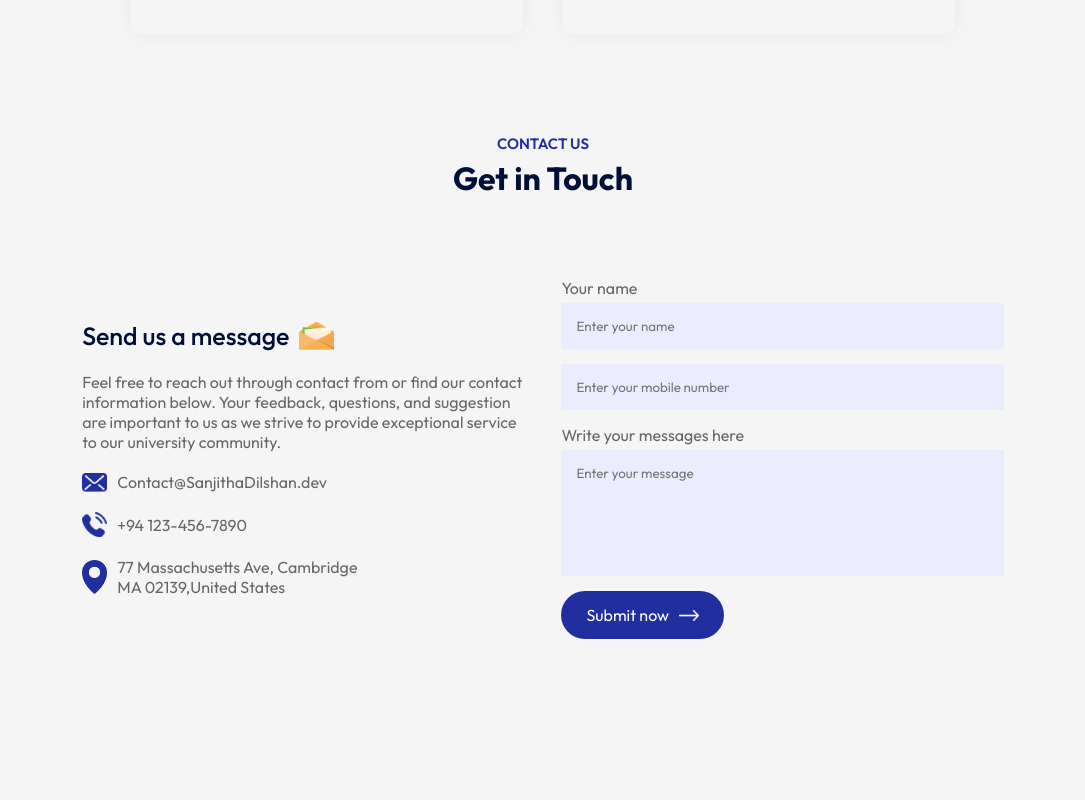
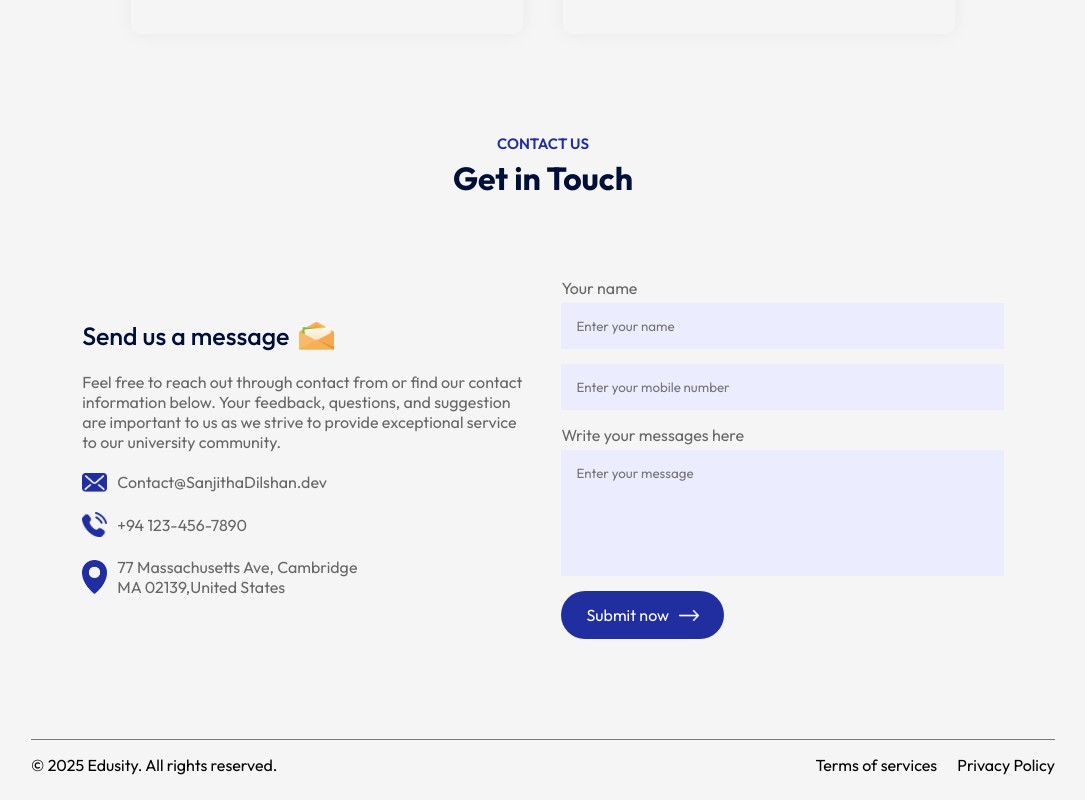
Before and after one commit to SanjithaDilshan/edusity, a React (Vite) app: page / in a window 1280 px wide. Shown: the part 2906-3706 px from the top of the page, without its empty margins (97-1182 px from the left). Before the commit the page ends 3645 px from the top, so only its background shows below. Built offline with nearby package versions, Linux system fonts and the light colour scheme.

Commit message:
Complete Footer.

```diff
--- a/src/App.jsx
+++ b/src/App.jsx
@@ -7,6 +7,7 @@ import About from "./Components/About/About";
 import Campus from "./Components/Campus/Campus";
 import Testimonials from "./Components/Testimonials/Testimonials";
 import Contact from "./Components/Contact/Contact";
+import Footer from "./Components/Footer/Footer";
 
 const App = () => {
   return (
@@ -23,6 +24,7 @@ const App = () => {
         <Testimonials />
         <Title subTitle="Contact Us" title="Get in Touch" />
         <Contact />
+        <Footer />
       </div>
     </div>
   );
--- /dev/null
+++ b/src/Components/Footer/Footer.css
@@ -0,0 +1,13 @@
+.footer {
+  margin: 10px auto;
+  display: flex;
+  align-items: center;
+  justify-content: space-between;
+  border-top: 1px solid #797979;
+  padding: 15px 0;
+}
+.footer ul li {
+  list-style: none;
+  display: inline-block;
+  margin-left: 20px;
+}
--- /dev/null
+++ b/src/Components/Footer/Footer.jsx
@@ -0,0 +1,16 @@
+import React from "react";
+import "./Footer.css";
+
+const Footer = () => {
+  return (
+    <div className="footer">
+      <p>© 2025 Edusity. All rights reserved.</p>
+      <ul>
+        <li>Terms of services</li>
+        <li>Privacy Policy</li>
+      </ul>
+    </div>
+  );
+};
+
+export default Footer;
```
